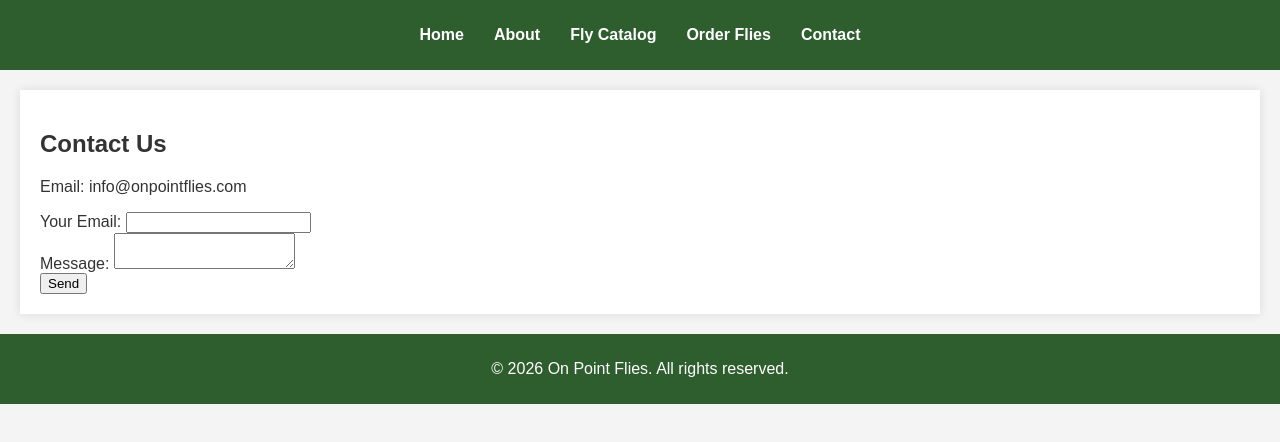
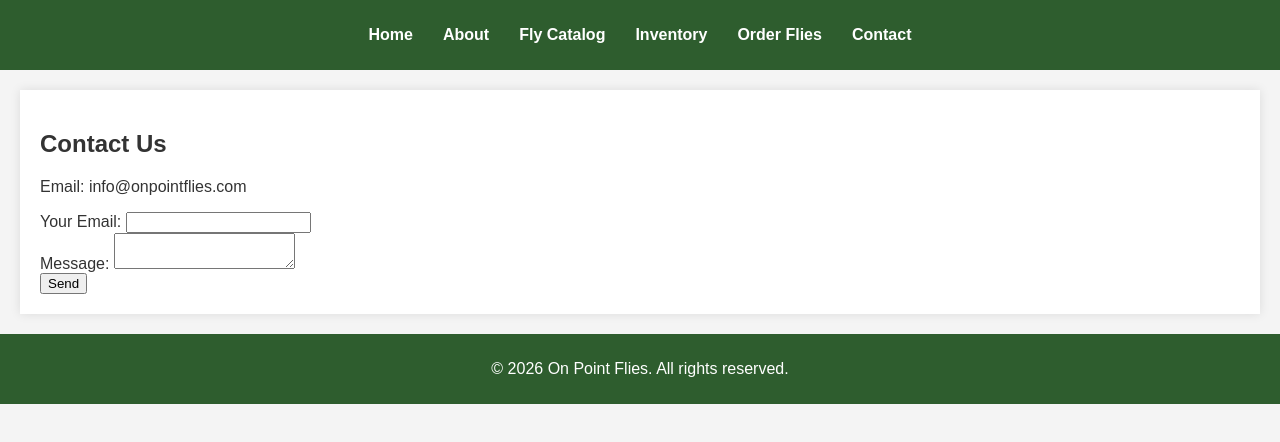
Before and after one commit to nesba5git/onpointflies, a plain HTML site: page contact.html in a window 1280 px wide. Drawn offline with Linux system fonts and the light colour scheme.

Commit message:
Update contact.html

```diff
--- a/contact.html
+++ b/contact.html
@@ -13,6 +13,7 @@
                 <li><a href="index.html">Home</a></li>
                 <li><a href="about.html">About</a></li>
                 <li><a href="catalog.html">Fly Catalog</a></li>
+                <li><a href="inventory.html">Inventory</a></li>
                 <li><a href="order.html">Order Flies</a></li>
                 <li><a href="contact.html">Contact</a></li>
             </ul>
```
